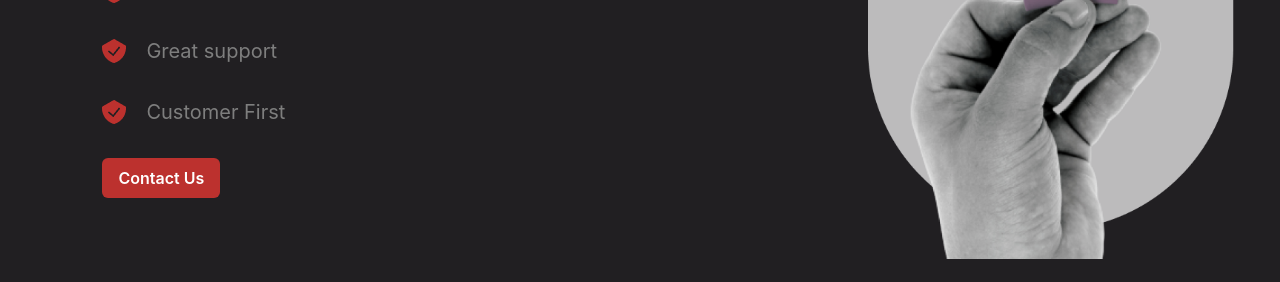
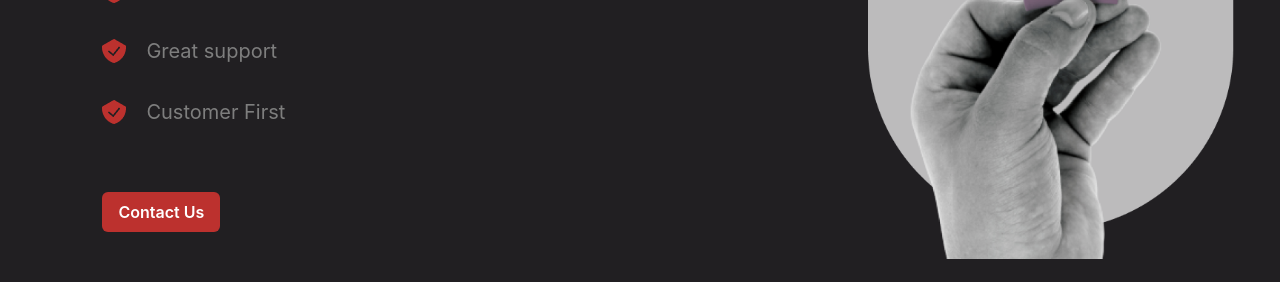
Before and after one commit to dxn1310/FAWR-Project3-BDM, a React (Create React App) app: page / in a window 1280 px wide. Shown: the part 2980-3262 px from the top of the page. Built offline with nearby package versions, Linux system fonts and the light colour scheme.

Commit message:
light mode completed with updation1

```diff
--- a/src/Components/Contact/Contact.js
+++ b/src/Components/Contact/Contact.js
@@ -131,7 +131,7 @@ export default function Contact({ mode }) {
                         </div>
                     </div>
 
-                    <div className='contact-grid-element'>
+                    {/* <div className='contact-grid-element'>
                         <div className='contact-grid-element-inner' style={{ backgroundColor: mode === "dark" ? "#29262B" : "#EFEFEF" }}>
                             <div className='contatct-grid-title' style={{ color: mode === "dark" ? "white" : "black" }}>
                                 Alumni Relations
@@ -151,7 +151,7 @@ export default function Contact({ mode }) {
                             </Link>
 
                         </div>
-                    </div>
+                    </div> */}
 
                     <div className='contact-grid-element'>
                         <div className='contact-grid-element-inner' style={{ backgroundColor: mode === "dark" ? "#29262B" : "#EFEFEF" }}>
--- a/src/Components/LandingPage/About/About.js
+++ b/src/Components/LandingPage/About/About.js
@@ -7,6 +7,8 @@ import About_img3 from "./AboutImages/About_img3.png"
 import About_img4 from "./AboutImages/About_img4.png"
 
 import { Button, Stack } from '@chakra-ui/react'
+
+import { NavLink as Link } from 'react-router-dom'
 
 export default function About({ mode }) {
     return (
@@ -33,7 +35,8 @@ export default function About({ mode }) {
                     <div><img src={About_img4} /></div>
                     <div className='about-text'>Customer First</div>
                 </Stack>
-
+                <Link to="/About Us">
+                    <div style={{ width: "100%", marginTop: "50%" }}>
                         <Button
                             backgroundColor="#BC312E"
                             marginTop="5%"
@@ -41,6 +44,8 @@ export default function About({ mode }) {
                             Contact Us
                         </Button>
                     </div>
+                </Link>
+            </div>
             <div className='about-right'>
                 <img src={mode === "dark" ? About_img3 : About_img1} />
             </div>
--- a/src/Components/LandingPage/Foooter/Footer.js
+++ b/src/Components/LandingPage/Foooter/Footer.js
@@ -74,7 +74,7 @@ export default function Footer() {
                             <Stack direction='row' spacing={2} alignItems="center" display="flex">
                                 <div style={{ width: "1rem" }}><img style={{ width: "1rem" }} src={f8} /></div>
                                 <div className='footer-content-text'>
-                                    company@company.in
+                                    bigbrosdigitalmedia.com
                                 </div>
                             </Stack>
 
--- a/src/Components/LandingPage/Landing/Landing.js
+++ b/src/Components/LandingPage/Landing/Landing.js
@@ -107,13 +107,13 @@ export default function Landing({ mode }) {
                 <Testimonial mode={mode} />
             </div>
 
-            <div className='landing-title' style={{ color: mode === "dark" ? "white" : "black" }}>
+            {/* <div className='landing-title' style={{ color: mode === "dark" ? "white" : "black" }}>
                 <u>Pricing</u>
             </div>
 
             <div className='landing-element' style={{ width: "100%", display: "flex", justifyContent: "center" }}>
                 <Pricing mode={mode} />
-            </div>
+            </div> */}
 
 
 
```
Also changed, not shown: 1 other file (tests, documents, lock files or other folders). Lines whose indentation alone changed are shown as unchanged.
